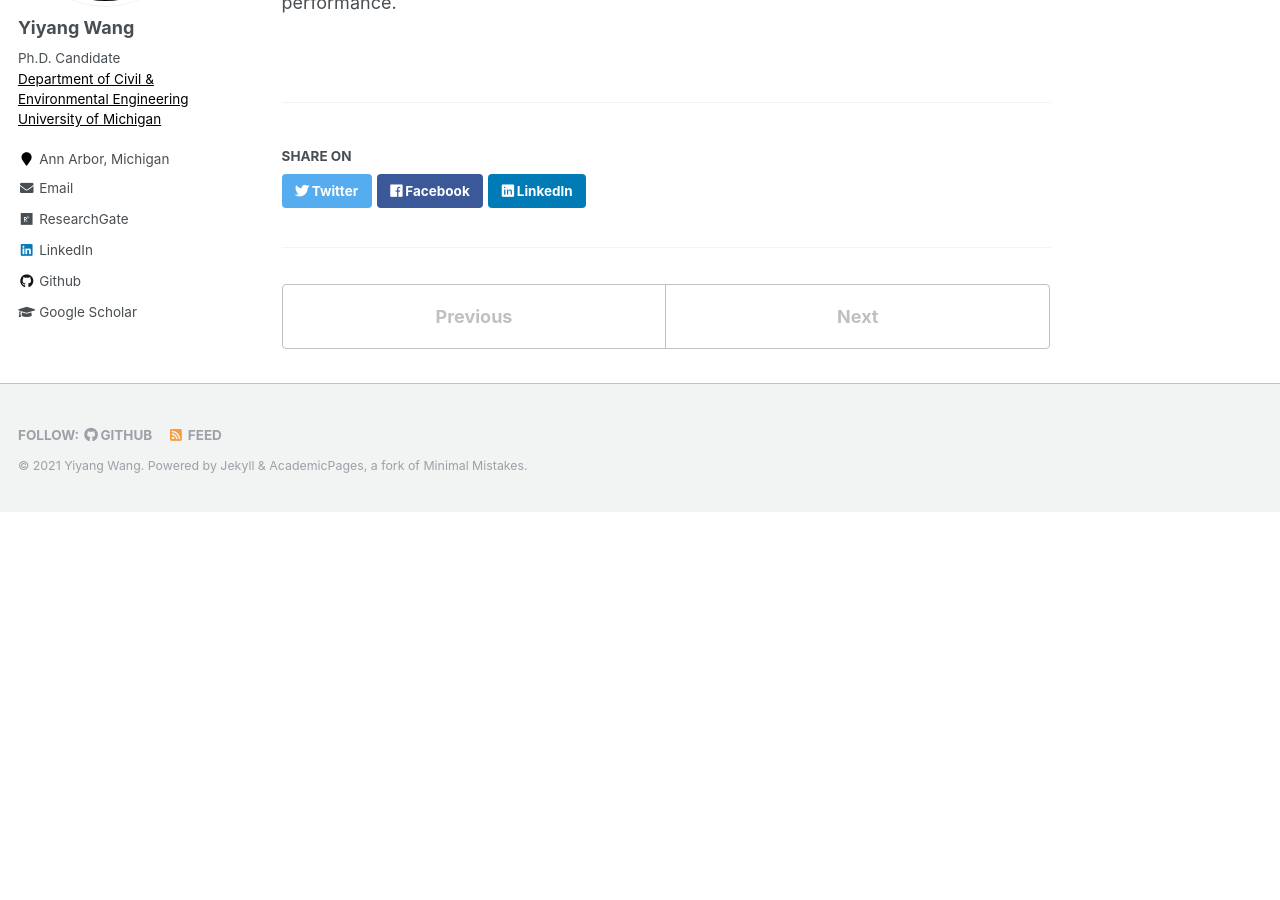
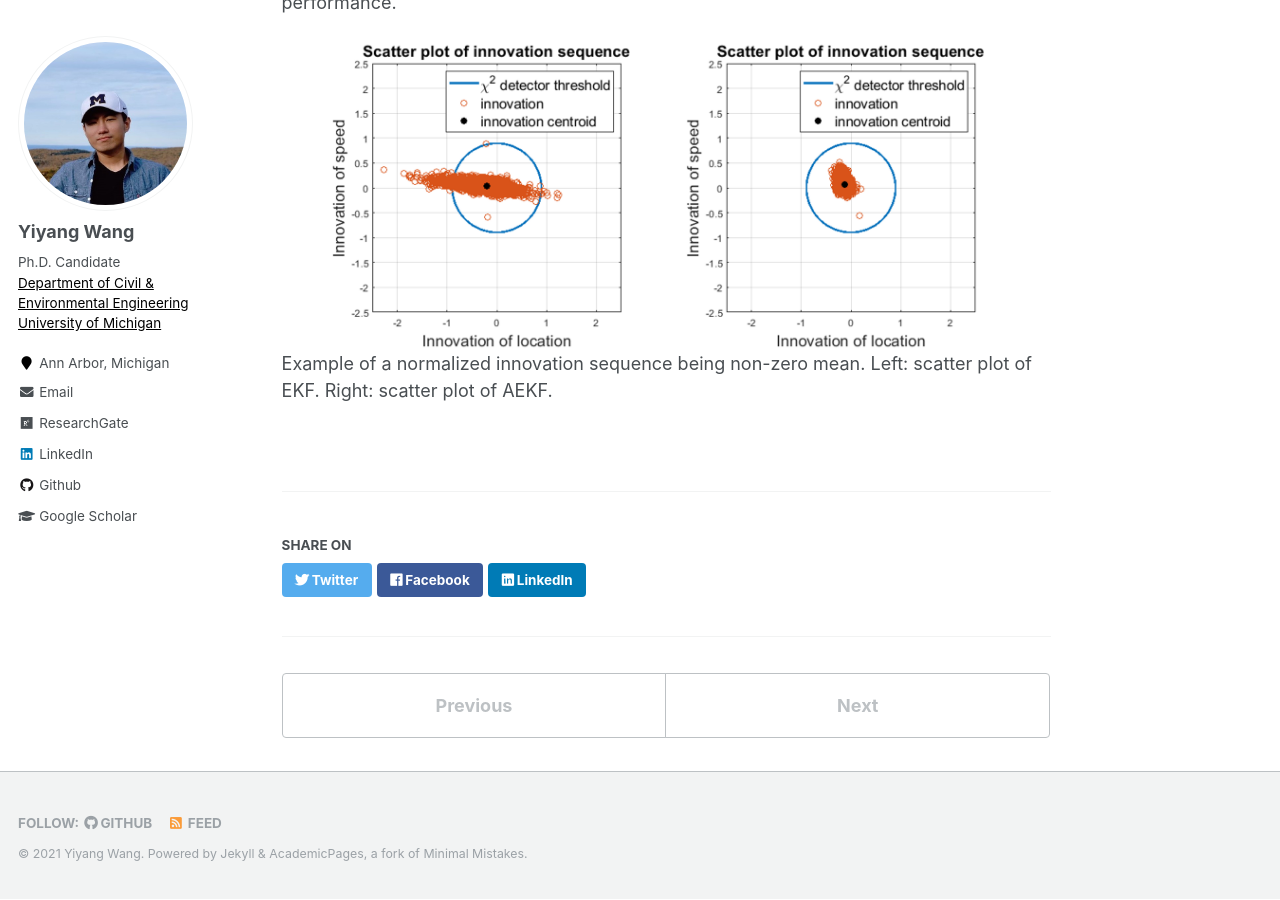
Before and after one commit to yiyangwan/yiyangwan.github.io, a Jekyll site: the page built from _publications/FISTS20.md, in a window 1280 px wide and 900 px high, scrolled down 778 px. Built offline with Jekyll 4.4.1, drawn with Linux system fonts in a browser that asks for light colours; formulas are drawn with MathJax 3; before the commit the page ends 1289 px from its top, so only the background shows below that.

Commit message:
Update FISTS20.md

```diff
--- a/_publications/FISTS20.md
+++ b/_publications/FISTS20.md
@@ -14,3 +14,6 @@ citation: 'Yiyang Wang, Neda Masoud, and Anahita Khojandi. &quot;Anomaly Detecti
 
 ## Abstract
 In this paper we propose a novel observer-based method for anomaly detection in connected and automated vehicles (CAVs). The proposed method utilizes an augmented extended Kalman filter (AEKF) to smooth sensor readings of a CAV based on a nonlinear car-following motion model with time delay, where the leading vehicle's trajectory is used by the subject vehicle to detect sensor anomalies. We use the classic χ 2 fault detector in conjunction with the proposed AEKF for anomaly detection. To make the proposed model more suitable for real-world applications, we consider a stochastic communication time delay in the car-following model. Our experiments conducted on real-world connected vehicle data indicate that the AEKF with $\chi^2$-detector can achieve a high anomaly detection performance.
+
+![](/images/FISTS20.png)
+<br/>Example of a normalized innovation sequence being non-zero mean. Left: scatter plot of EKF. Right: scatter plot of AEKF.
```
